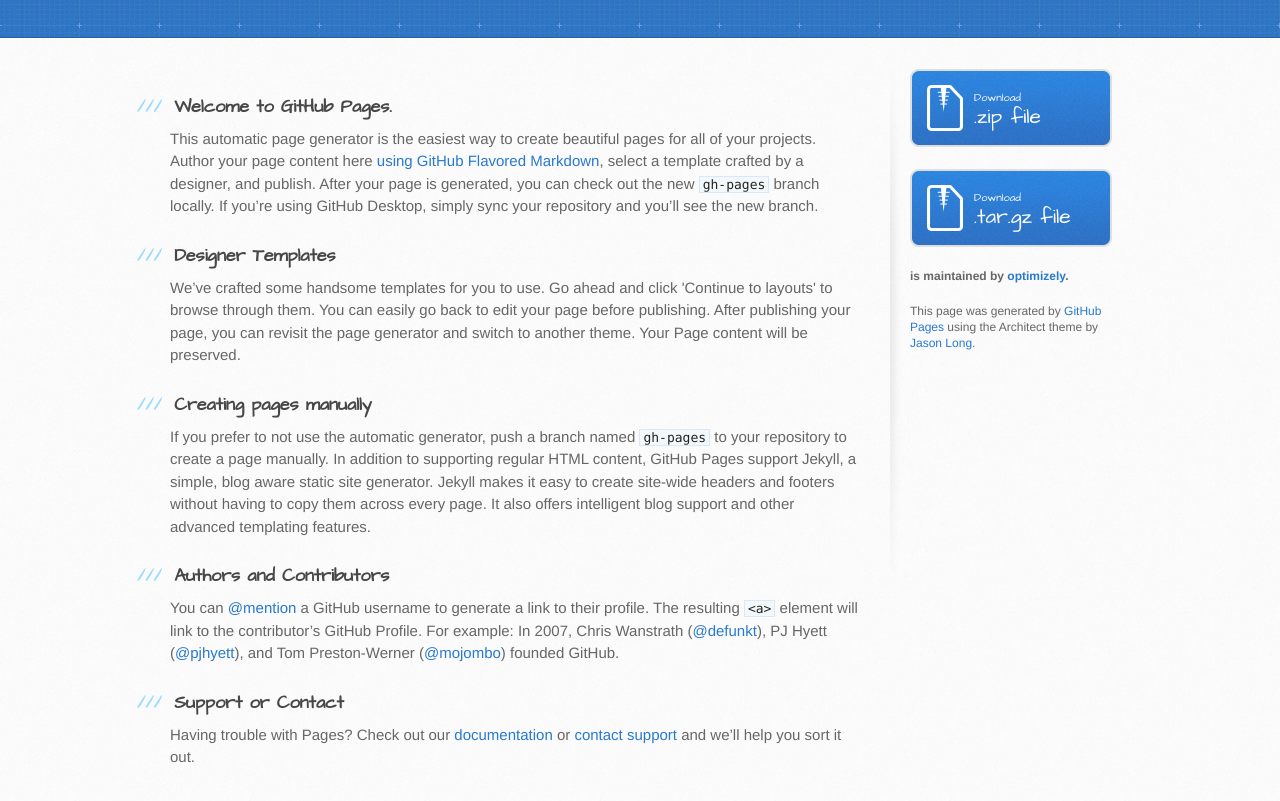
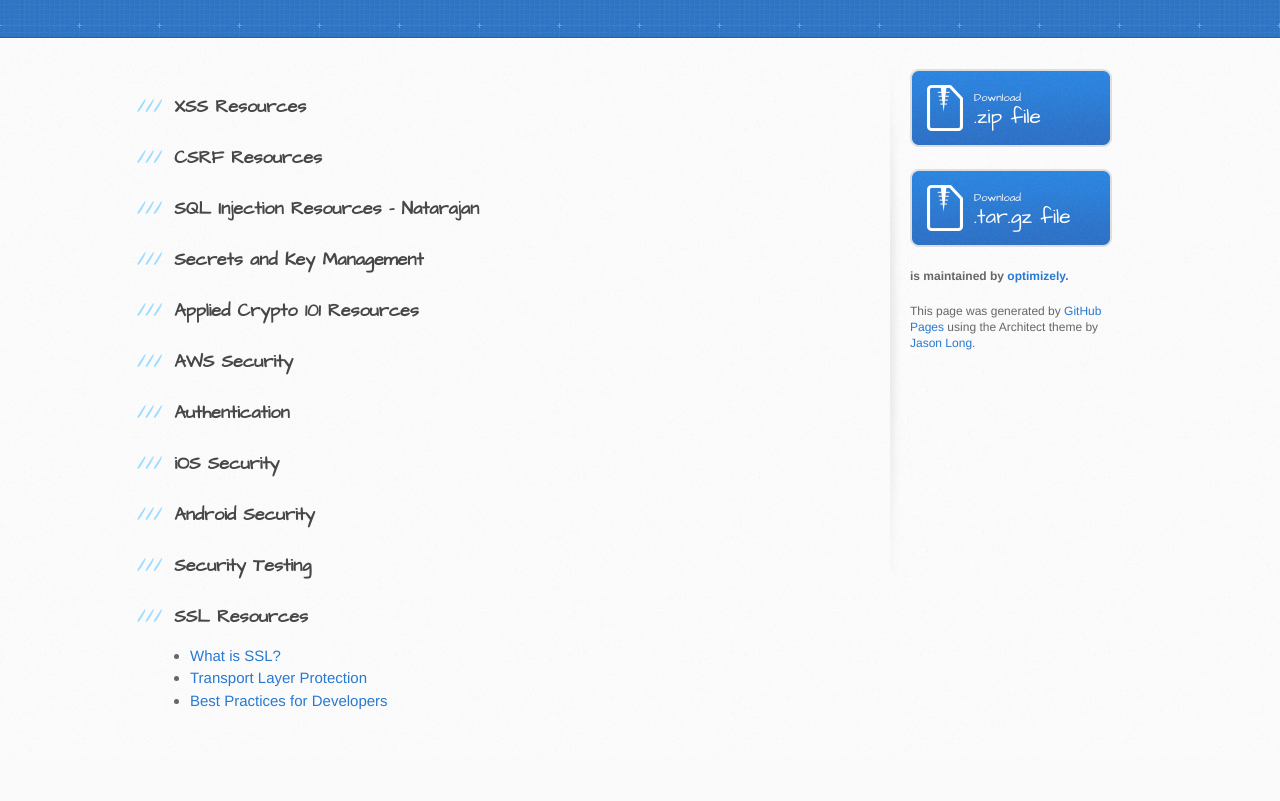
Before and after one commit to optimizely/security-education-central, a plain HTML site: page index.html in a window 1280 px wide. Shown: the part 375-1176 px from the top of the page. After the commit the page ends 1130 px from the top, so only its background shows below. Drawn offline with Linux system fonts and the light colour scheme.

```diff
--- a/index.html
+++ b/index.html
@@ -29,29 +29,43 @@
       <div class="inner clearfix">
         <section id="main-content">
           <h3>
-<a id="welcome-to-github-pages" class="anchor" href="#welcome-to-github-pages" aria-hidden="true"><span class="octicon octicon-link"></span></a>Welcome to GitHub Pages.</h3>
-
-<p>This automatic page generator is the easiest way to create beautiful pages for all of your projects. Author your page content here <a href="https://guides.github.com/features/mastering-markdown/">using GitHub Flavored Markdown</a>, select a template crafted by a designer, and publish. After your page is generated, you can check out the new <code>gh-pages</code> branch locally. If you’re using GitHub Desktop, simply sync your repository and you’ll see the new branch.</p>
+<a id="xss-resources" class="anchor" href="#xss-resources" aria-hidden="true"><span class="octicon octicon-link"></span></a>XSS Resources</h3>
 
 <h3>
-<a id="designer-templates" class="anchor" href="#designer-templates" aria-hidden="true"><span class="octicon octicon-link"></span></a>Designer Templates</h3>
-
-<p>We’ve crafted some handsome templates for you to use. Go ahead and click 'Continue to layouts' to browse through them. You can easily go back to edit your page before publishing. After publishing your page, you can revisit the page generator and switch to another theme. Your Page content will be preserved.</p>
+<a id="csrf-resources" class="anchor" href="#csrf-resources" aria-hidden="true"><span class="octicon octicon-link"></span></a>CSRF Resources</h3>
 
 <h3>
-<a id="creating-pages-manually" class="anchor" href="#creating-pages-manually" aria-hidden="true"><span class="octicon octicon-link"></span></a>Creating pages manually</h3>
-
-<p>If you prefer to not use the automatic generator, push a branch named <code>gh-pages</code> to your repository to create a page manually. In addition to supporting regular HTML content, GitHub Pages support Jekyll, a simple, blog aware static site generator. Jekyll makes it easy to create site-wide headers and footers without having to copy them across every page. It also offers intelligent blog support and other advanced templating features.</p>
+<a id="sql-injection-resources---natarajan" class="anchor" href="#sql-injection-resources---natarajan" aria-hidden="true"><span class="octicon octicon-link"></span></a>SQL Injection Resources - Natarajan</h3>
 
 <h3>
-<a id="authors-and-contributors" class="anchor" href="#authors-and-contributors" aria-hidden="true"><span class="octicon octicon-link"></span></a>Authors and Contributors</h3>
-
-<p>You can <a href="https://github.com/blog/821" class="user-mention">@mention</a> a GitHub username to generate a link to their profile. The resulting <code>&lt;a&gt;</code> element will link to the contributor’s GitHub Profile. For example: In 2007, Chris Wanstrath (<a href="https://github.com/defunkt" class="user-mention">@defunkt</a>), PJ Hyett (<a href="https://github.com/pjhyett" class="user-mention">@pjhyett</a>), and Tom Preston-Werner (<a href="https://github.com/mojombo" class="user-mention">@mojombo</a>) founded GitHub.</p>
+<a id="secrets-and-key-management" class="anchor" href="#secrets-and-key-management" aria-hidden="true"><span class="octicon octicon-link"></span></a>Secrets and Key Management</h3>
 
 <h3>
-<a id="support-or-contact" class="anchor" href="#support-or-contact" aria-hidden="true"><span class="octicon octicon-link"></span></a>Support or Contact</h3>
+<a id="applied-crypto-101-resources" class="anchor" href="#applied-crypto-101-resources" aria-hidden="true"><span class="octicon octicon-link"></span></a>Applied Crypto 101 Resources</h3>
 
-<p>Having trouble with Pages? Check out our <a href="https://help.github.com/pages">documentation</a> or <a href="https://github.com/contact">contact support</a> and we’ll help you sort it out.</p>
+<h3>
+<a id="aws-security" class="anchor" href="#aws-security" aria-hidden="true"><span class="octicon octicon-link"></span></a>AWS Security</h3>
+
+<h3>
+<a id="authentication" class="anchor" href="#authentication" aria-hidden="true"><span class="octicon octicon-link"></span></a>Authentication</h3>
+
+<h3>
+<a id="ios-security" class="anchor" href="#ios-security" aria-hidden="true"><span class="octicon octicon-link"></span></a>iOS Security</h3>
+
+<h3>
+<a id="android-security" class="anchor" href="#android-security" aria-hidden="true"><span class="octicon octicon-link"></span></a>Android Security</h3>
+
+<h3>
+<a id="security-testing" class="anchor" href="#security-testing" aria-hidden="true"><span class="octicon octicon-link"></span></a>Security Testing</h3>
+
+<h3>
+<a id="ssl-resources" class="anchor" href="#ssl-resources" aria-hidden="true"><span class="octicon octicon-link"></span></a>SSL Resources</h3>
+
+<ul>
+<li><a href="https://www.golgi.io/blog/security-ssl-tls/">What is SSL?</a></li>
+<li><a href="https://www.owasp.org/index.php/Transport_Layer_Protection_Cheat_Sheet">Transport Layer Protection</a></li>
+<li><a href="https://www.symantec.com/content/en/us/enterprise/white_papers/b-ssl-for-apps-best-practices-WP_65840.en-us.pdf">Best Practices for Developers</a></li>
+</ul>
         </section>
 
         <aside id="sidebar">
```
Also changed, not shown: params.json (+1 -1 lines).
